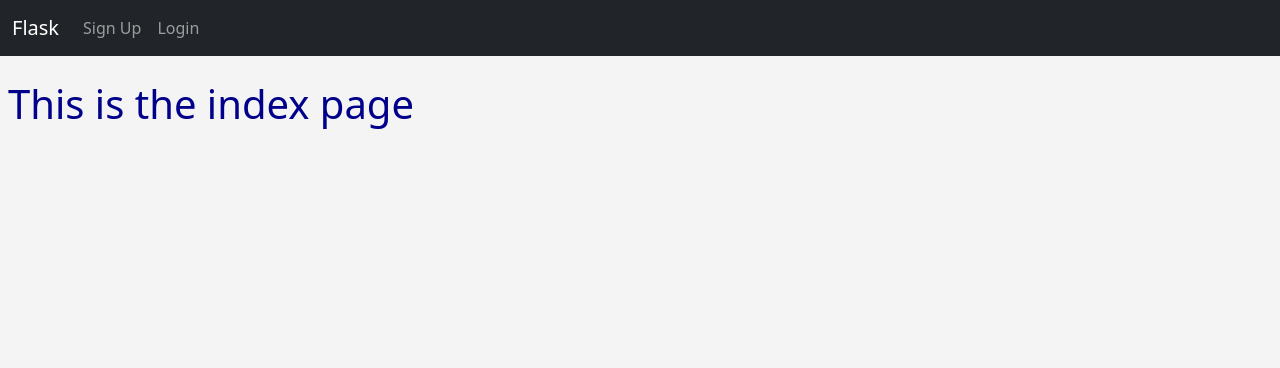
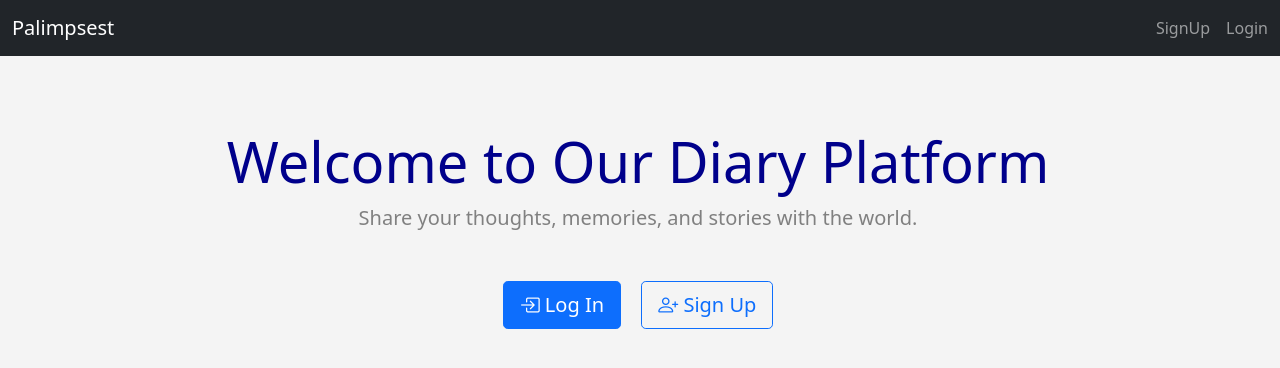
Before and after one commit to sony0505/Palimpsest, a Flask app: page / in a window 1280 px wide. Shown: the top 368 px of the page. Run offline with Flask 3, Linux system fonts and the light colour scheme; some libraries are stand-ins or nearby versions.

Commit message:
user flow

```diff
--- a/main.py
+++ b/main.py
@@ -80,8 +80,6 @@ def index():
 @app.route('/profile/<username>')
 @login_required
 def profile(username):
-    #return "<h1>Hello {}</h1>".format(username)
-    #user_list = ['Alice', 'Bob', 'Charlie'] # Get from database after database is created
     return render_template('profile.html')
 
 @app.route('/write', methods=['GET', 'POST'])
@@ -97,10 +95,9 @@ def write():
             diary = Diary(title=diary_title, diary=diary_content, user_id=session['user_id'])
             db.session.add(diary)
             db.session.commit()
-        all_diary = Diary.query.order_by(Diary.id).all()
-        return render_template('write.html', diary=diary_content, date=datetime.now().strftime('%Y-%m-%d'), all_diary=all_diary)
-    all_diary = Diary.query.order_by(Diary.id).all()
-    return render_template('write.html', diary=diary_content,form=form, all_diary=all_diary) # Even if the user doesn't submit the form, the diary_content still need to be transferred to the write.html,because detect whether duary is empty to show different html
+        all_diary = Diary.query.filter_by(user_id=session['user_id']).order_by(Diary.id).all()
+        return render_template('diary_warehouse.html', all_diary=all_diary)
+    return render_template('write.html', form=form)
 
 @app.route('/SignUp', methods=['GET', 'POST'])
 def SignUp():
@@ -151,17 +148,16 @@ def logout():
     session.pop('user_id', None)
     return redirect(url_for('index'))
 
-@app.route('/update/<int:id>', methods=['GET', 'POST'])
-def update(id):
+@app.route('/user_update/<int:id>', methods=['GET', 'POST'])
+def user_update(id):
     form = UpdateForm()
     user_to_update = User.query.get_or_404(id)
     if request.method == 'POST':
         email = request.form['email']
         email_check = User.query.filter_by(email=email).first()
 
-        # Check if the email is already in the database and it is not the same user
         if email_check and email_check.id != user_to_update.id:
-            return render_template('update.html', form=form, user_to_update=user_to_update,
+            return render_template('user_update.html', form=form, user_to_update=user_to_update,
                                 email_error="Email already exists")
 
         try:
@@ -171,9 +167,9 @@ def update(id):
             db.session.commit()
             return redirect(url_for('SignUp'))
         except:
-            return render_template('update.html', form=form, user_to_update=user_to_update)
+            return render_template('user_update.html', form=form, user_to_update=user_to_update)
 
-    return render_template('update.html', form=form, user_to_update=user_to_update)
+    return render_template('user_update.html', form=form, user_to_update=user_to_update)
 
 @app.route('/delete/<int:id>')
 def delete(id):
@@ -195,16 +191,21 @@ def page_not_found(e):
 def internal_server_error(e):
     return render_template('500.html'), 500
 
+@app.route('/diary_warehouse')
+@login_required
+def diary_warehouse():
+    # Get the diaries of the current user( Current user's diary only, later I will write a function to get the diary that the user has the authority to read base on the friend list. I will do it after I finish the friend relationship)
+    user_diaries = Diary.query.filter_by(user_id=session['user_id']).order_by(Diary.date.desc()).all()
+    return render_template('diary_warehouse.html', all_diary=user_diaries)
+
 # Initialize the database
 def init_db():
-    with app.app_context():# This is used to create a context for the database, make sure the database is created in the correct context(environment)
-        #db.drop_all()     # remove all tables
-        db.create_all()   # If there is no table, create a new one and add the models to it
-        # db operations can't be executed outside the context, have to be inside the context(make sure the database is created in the correct environment)
+    with app.app_context():
+        db.create_all()
 
 # Run the app
 if __name__ == '__main__':
-    init_db()  # Initialize the database
+    init_db()
     app.run(debug=True)
 
 
--- a/templates/SignUp.html
+++ b/templates/SignUp.html
@@ -36,7 +36,7 @@
     {% for user in all_user %}
         <tr>
             <td>{{ user.id }}</td>
-            <td><a href="{{ url_for('update', id=user.id) }}">{{ user.username }}</a></td>
+            <td><a href="{{ url_for('user_update', id=user.id) }}">{{ user.username }}</a></td>
             <td>{{ user.email }}</td>
             <td><a href="{{ url_for('delete', id=user.id) }}">Delete</a></td>
         </tr>
--- a/templates/base.html
+++ b/templates/base.html
@@ -9,6 +9,8 @@
     <link href="https://cdn.jsdelivr.net/npm/bootstrap@5.1.3/dist/css/bootstrap.min.css" rel="stylesheet" integrity="sha384-1BmE4kWBq78iYhFldvKuhfTAU6auU8tT94WrHftjDbrCEXSU1oBoqyl2QvZ6jIW3" crossorigin="anonymous">
     <!-- Custom CSS -->
     <link rel="stylesheet" href="{{ url_for('static', filename='css/style.css') }}">
+    <link rel="stylesheet" href="https://cdn.jsdelivr.net/npm/bootstrap-icons@1.7.2/font/bootstrap-icons.css">
+    <link href="https://fonts.googleapis.com/css2?family=Playfair+Display:wght@400;500&display=swap" rel="stylesheet">
     <title>Flask!</title>
   </head>
   <body>
--- a/templates/index.html
+++ b/templates/index.html
@@ -1,5 +1,25 @@
 {% extends "base.html" %}
 
 {% block content %}
-<h1>This is the index page</h1>
+<div class="container text-center mt-5">
+    <h1 class="display-4">Welcome to Our Diary Platform</h1>
+    <p class="lead">Share your thoughts, memories, and stories with the world.</p>
+
+    {% if not session.get('logged_in') %}
+        <div class="mt-5">
+            <a href="{{ url_for('login') }}" class="btn btn-primary btn-lg mx-2">
+                <i class="bi bi-box-arrow-in-right"></i> Log In
+            </a>
+            <a href="{{ url_for('SignUp') }}" class="btn btn-outline-primary btn-lg mx-2">
+                <i class="bi bi-person-plus"></i> Sign Up
+            </a>
+        </div>
+    {% else %}
+        <div class="mt-5">
+            <a href="{{ url_for('write') }}" class="btn btn-primary btn-lg">
+                <i class="bi bi-pencil-square"></i> Start Writing
+            </a>
+        </div>
+    {% endif %}
+</div>
 {% endblock %}
--- a/templates/navbar.html
+++ b/templates/navbar.html
@@ -1,27 +1,81 @@
-<nav class="navbar navbar-expand-lg navbar-dark bg-dark">
+<nav class="navbar navbar-dark bg-dark" style="height: 56px;">
     <div class="container-fluid">
-        <a class="navbar-brand" href="{{ url_for('index') }}">Flask</a>
-        <div class="collapse navbar-collapse">
-            <ul class="navbar-nav">
-                {% if session.get('logged_in') %}
-                    <li class="nav-item">
-                        <a class="nav-link" href="{{ url_for('write') }}">Write</a>
+        {% if session.get('logged_in') %}
+            <div class="nav-item dropdown">
+                <a class="nav-link p-0" href="#" role="button" data-bs-toggle="dropdown">
+                    <div class="d-flex align-items-center justify-content-center"
+                         style="width: 40px; height: 40px;">
+                        <i class="bi bi-list fs-4 text-white"></i>
+                    </div>
+                </a>
+                <ul class="dropdown-menu shadow-sm">
+                    <li>
+                        <a class="dropdown-item py-2" href="{{ url_for('diary_warehouse') }}">
+                            <i class="bi bi-journal-text me-2"></i>Diary Warehouse
+                        </a>
                     </li>
-                    <li class="nav-item">
-                        <a class="nav-link" href="{{ url_for('profile', username=session.get('username')) }}">Profile</a>
+                    <li><hr class="dropdown-divider m-0"></li>
+                    <li>
+                        <a class="dropdown-item py-2" href="#">
+                            <i class="bi bi-chat-dots me-2"></i>Message
+                        </a>
                     </li>
-                    <li class="nav-item">
-                        <a class="nav-link" href="{{ url_for('logout') }}">Logout</a>
-                    </li>
-                {% else %}
-                    <li class="nav-item">
-                        <a class="nav-link" href="{{ url_for('SignUp') }}">Sign Up</a>
-                    </li>
-                    <li class="nav-item">
-                        <a class="nav-link" href="{{ url_for('login') }}">Login</a>
-                    </li>
-                {% endif %}
-            </ul>
+                </ul>
+            </div>
+        {% else %}
+            <a class="navbar-brand" href="{{ url_for('index') }}">Palimpsest</a>
+        {% endif %}
+
+        {% if session.get('logged_in') %}
+            <div class="position-absolute start-50 translate-middle-x">
+                <a href="{{ url_for('write') }}" class="btn text-white" style="font-family: 'Playfair Display', serif; font-size: 1.2rem;">
+                    Diary
+                </a>
+            </div>
+        {% endif %}
+
+        <div class="navbar-nav ms-auto">
+            {% if session.get('logged_in') %}
+                <div class="nav-item dropdown">
+                    <a class="nav-link p-0" href="#" id="navbarDropdown" role="button" data-bs-toggle="dropdown">
+                        <div class="rounded-circle bg-secondary d-flex align-items-center justify-content-center"
+                             style="width: 40px; height: 40px;">
+                            <i class="bi bi-person-fill text-white"></i>
+                        </div>
+                    </a>
+                    <ul class="dropdown-menu dropdown-menu-end shadow-sm position-absolute" style="top: 100%;">
+                        <li>
+                            <a class="dropdown-item py-2" href="{{ url_for('profile', username=session.get('username')) }}">
+                                <i class="bi bi-person-badge me-2"></i>Profile
+                            </a>
+                        </li>
+                        <li><hr class="dropdown-divider m-0"></li>
+                        <li>
+                            <a class="dropdown-item py-2 text-danger" href="{{ url_for('logout') }}">
+                                <i class="bi bi-box-arrow-right me-2"></i>Logout
+                            </a>
+                        </li>
+                    </ul>
+                </div>
+            {% else %}
+                <div class="d-flex">
+                    <a class="nav-link me-3" href="{{ url_for('SignUp') }}">SignUp</a>
+                    <a class="nav-link" href="{{ url_for('login') }}">Login</a>
+                </div>
+            {% endif %}
         </div>
     </div>
 </nav>
+
+{% if session.get('logged_in') %}
+<div class="collapse position-absolute start-0" id="navbarToggleExternalContent" style="z-index: 1000; width: 200px;">
+    <div class="bg-white shadow-3 p-4">
+        <a href="{{ url_for('diary_warehouse') }}" class="btn btn-link text-dark btn-block border-bottom m-0 text-start w-100">
+            <i class="bi bi-journal-text"></i> Diary Warehouse
+        </a>
+        <a href="#" class="btn btn-link text-dark btn-block m-0 text-start w-100">
+            <i class="bi bi-chat-dots"></i> Message
+        </a>
+    </div>
+</div>
+{% endif %}
```
Also changed, not shown: templates/diary_warehouse.html (added, +30 -0 lines), templates/profile.html (+12 -2 lines).
